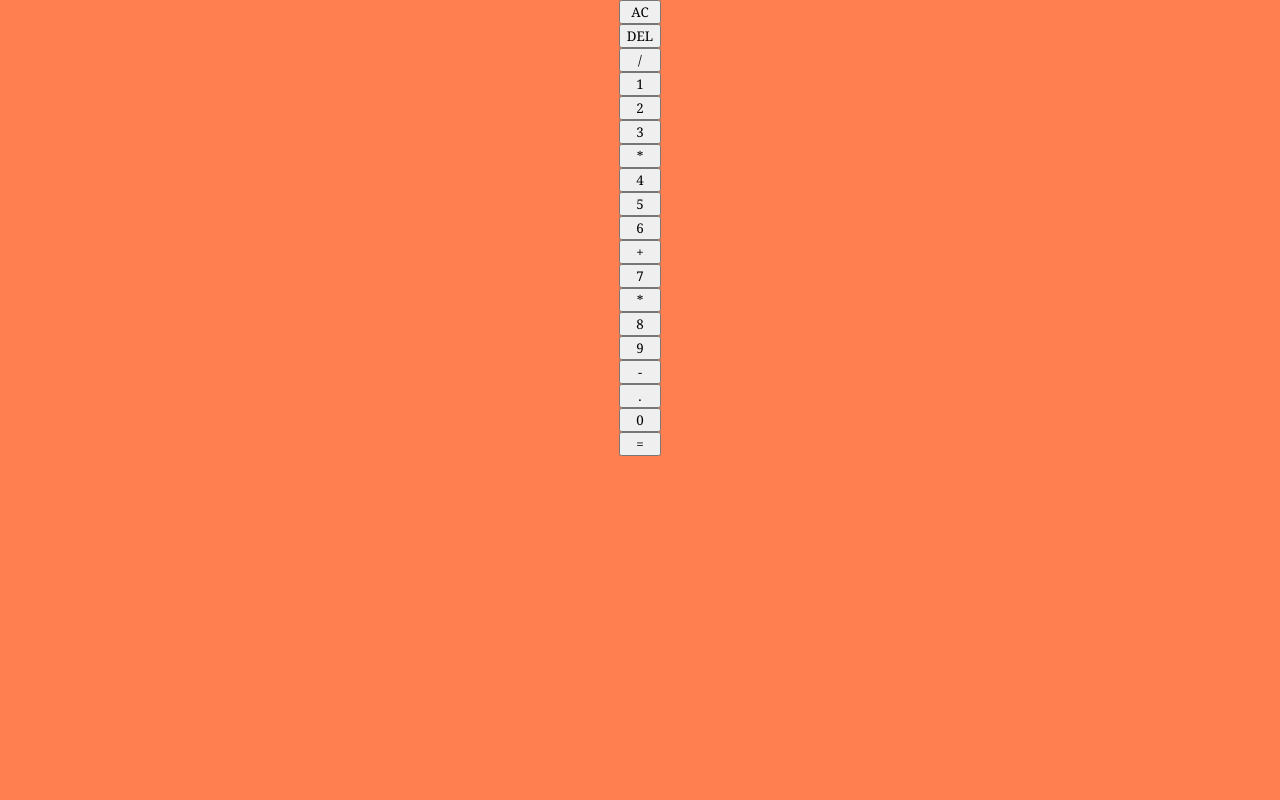
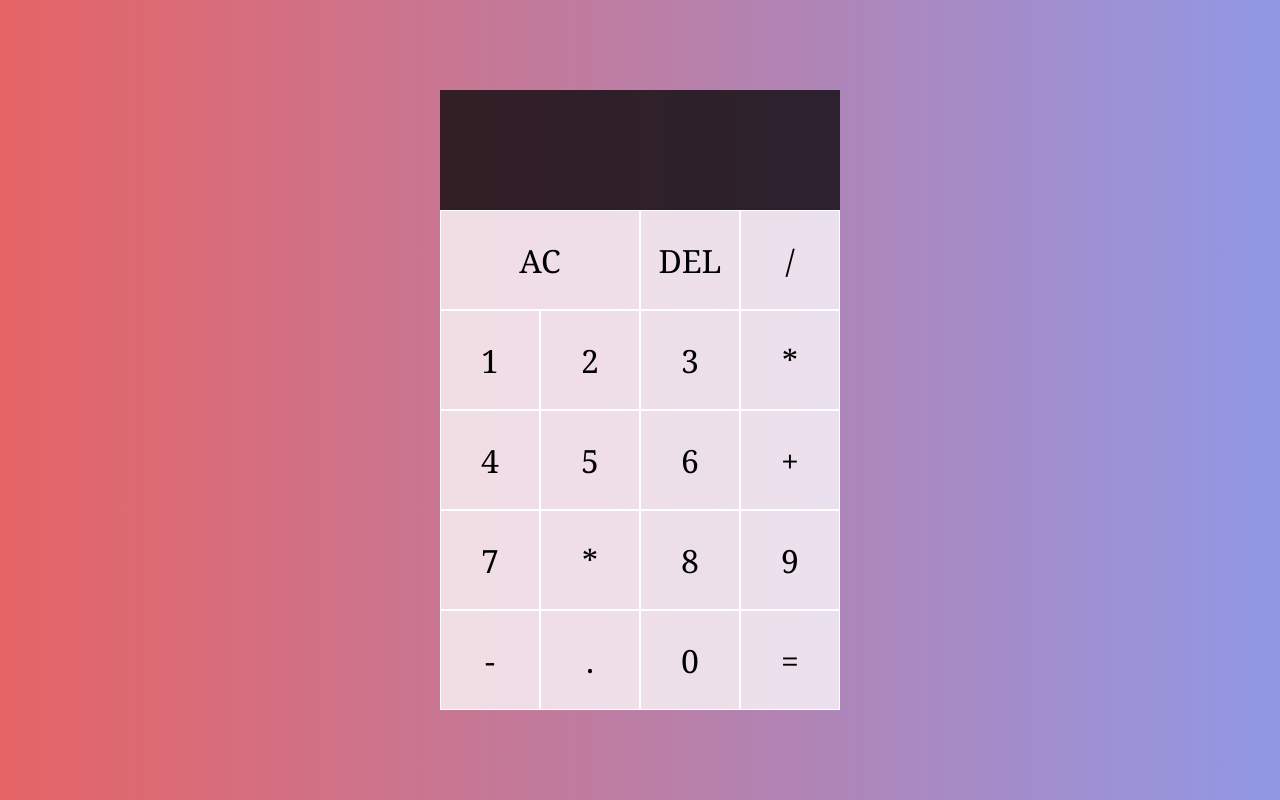
Before and after one commit to YWGY/calculator, a plain HTML site: page index.html in a window 1280 px wide. Drawn offline with Linux system fonts and the light colour scheme.

Commit message:
update the css and html

```diff
--- a/index.css
+++ b/index.css
@@ -7,11 +7,52 @@
 body {
     padding: 0;
     margin: 0;
-    background: coral;
+    background:linear-gradient(to right, #e66465, #9198e5);
 }
 
 .calculator-grid {
     display: grid;
     justify-content: center;
-    align-items: center;
+    align-content: center;
+    min-height: 100vh;
+    grid-template-columns: repeat(4, 100px);
+    grid-template-rows: minmax(120px, auto) repeat(5, 100px);
 }
+
+.calculator-grid > button {
+    cursor: pointer;
+    font-size: 2rem;
+    border: 1px, solid white;
+    outline: none;
+    background-color: rgba(255, 255, 255, .75);
+}
+
+.calculator-grid > button:hover {
+    background-color: rgba(255, 255, 255, .75);
+}
+
+.span-button {
+    grid-column: span 2;
+}
+
+.calculator-show {
+    grid-column: 1 / -1;
+    background-color: rgba(0, 0, 0, .75);
+    display: flex;
+    align-items: flex-end;
+    justify-content: space-around;
+    flex-direction: column;
+    padding: 10px;
+    word-wrap: break-word;
+    word-break: break-all;
+}
+
+.calculator-show .previous-open {
+    color: rgba(0, 0, 0, .75);
+    font-size: 1.5rem;
+}
+
+.calculator-show .previous-open {
+    color: white;
+    font-size: 2.5rem;
+}
--- a/index.html
+++ b/index.html
@@ -11,28 +11,28 @@
 <body>
     <div class="calculator-grid">
         <div class="calculator-show">
-            <div class="previous-open"></div>
-            <div class="current-open"></div>
+            <div previous-open class="previous-open"></div>
+            <div current-open class="current-open"></div>
         </div>
-        <button class="span-button">AC</button>
-        <button>DEL</button>
-        <button>/</button>
-        <button>1</button>
-        <button>2</button>
-        <button>3</button>
-        <button>*</button>
-        <button>4</button>
-        <button>5</button>
-        <button>6</button>
-        <button>+</button>
-        <button>7</button>
-        <button>*</button>
-        <button>8</button>
-        <button>9</button>
+        <button data-all-clear class="span-button">AC</button>
+        <button data-delete>DEL</button>
+        <button data-operation>/</button>
+        <button data-number>1</button>
+        <button data-number>2</button>
+        <button data-number>3</button>
+        <button data-operation>*</button>
+        <button data-number>4</button>
+        <button data-number>5</button>
+        <button data-number>6</button>
+        <button data-operation>+</button>
+        <button data-number>7</button>
+        <button data-operation>*</button>
+        <button data-number>8</button>
+        <button data-number>9</button>
         <button>-</button>
-        <button>.</button>
-        <button>0</button>
-        <button class="span-button">=</button>
+        <button data-operation>.</button>
+        <button data-number>0</button>
+        <button data-equals>=</button>
     </div>
 </body>
 </html>
```
Also changed, not shown: index.js (+62 -0 lines).
